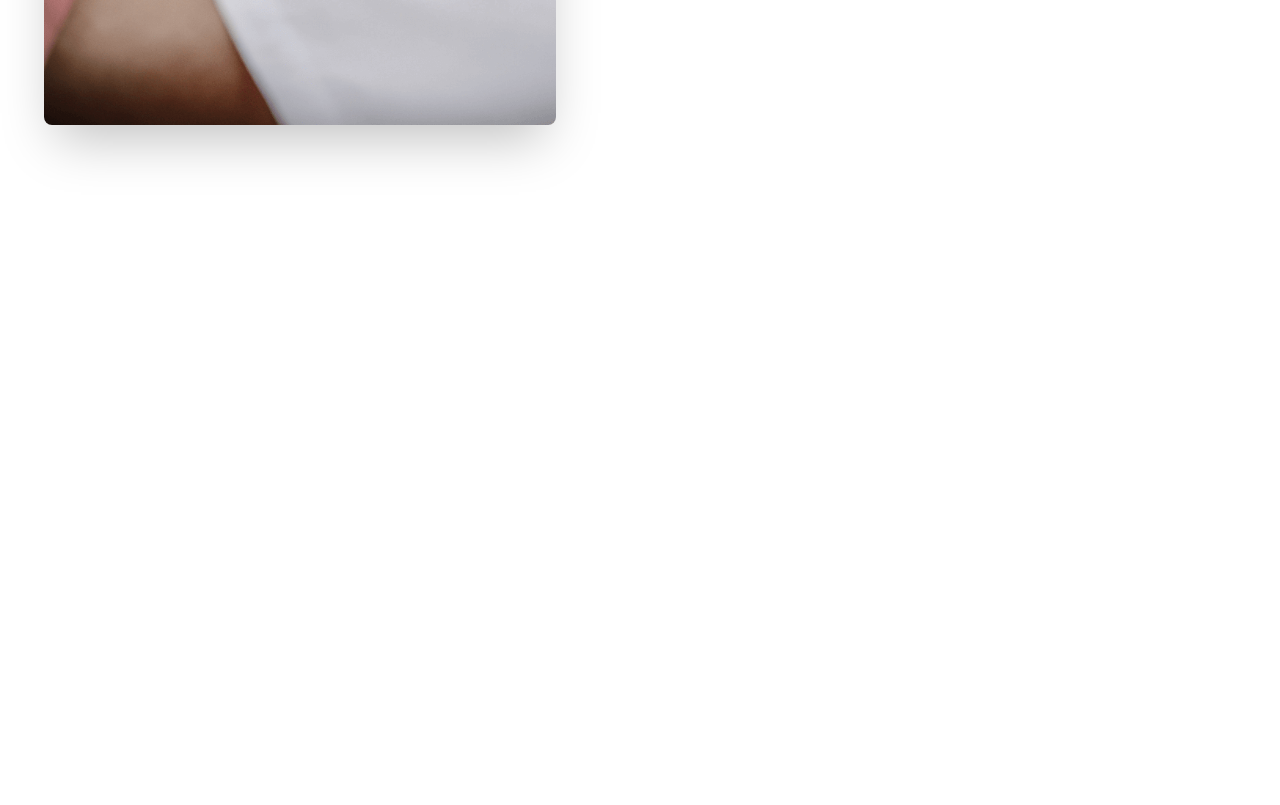
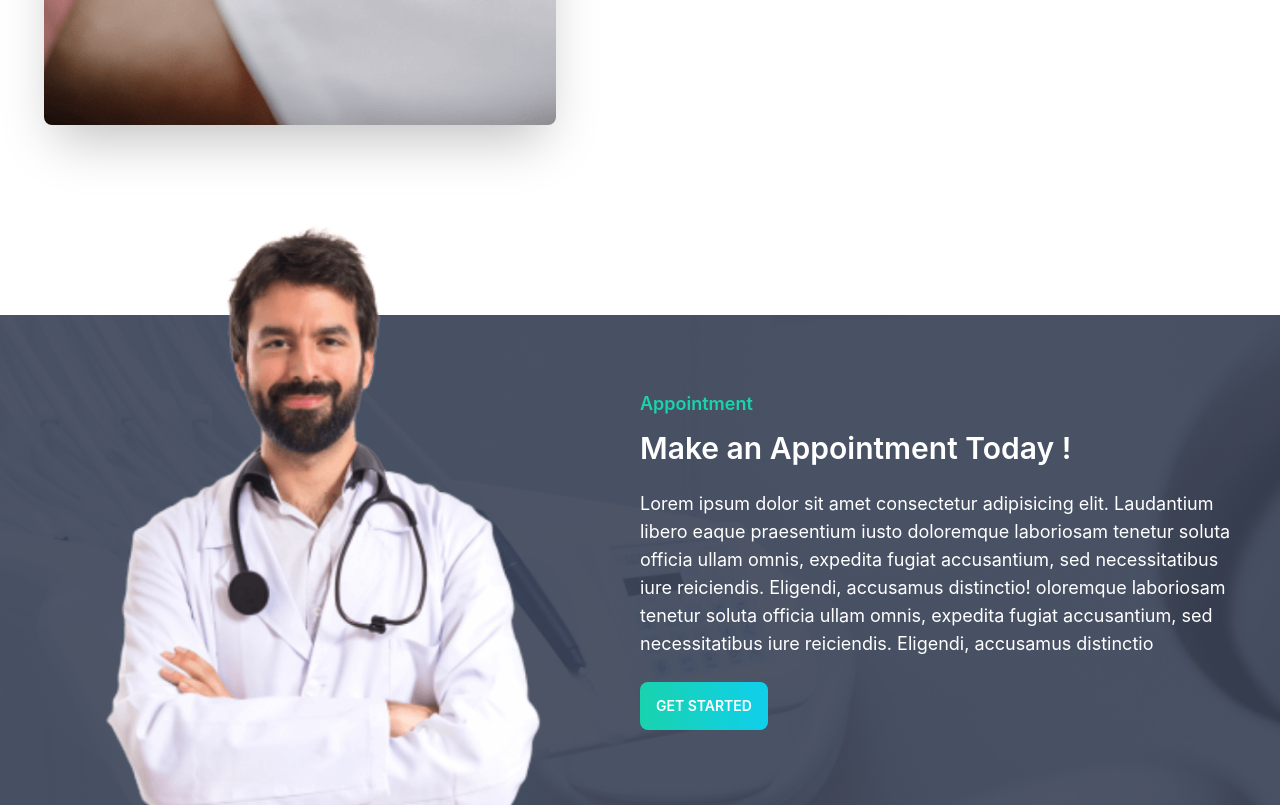
Before and after one commit to Sp-Tamim33/doctor-portal, a React (Create React App) app: page / in a window 1280 px wide. Shown: the part 2256-3061 px from the top of the page. Before the commit the page ends 2459 px from the top, so only its background shows below. Built offline with nearby package versions, Linux system fonts and the light colour scheme.

Commit message:
added appointment section in home page

```diff
--- /dev/null
+++ b/src/Pages/Home/AppointmentSection.js
@@ -0,0 +1,21 @@
+import React from 'react';
+import doctorImg from "../../assets/images/doctor-small.png";
+import bg from "../../assets/images/appointment.png";
+
+const AppointmentSection = () => {
+    return (
+        <div style={{ background: `url(${bg})` }} className='flex justify-center items-center mt-28'>
+            <div className='hidden flex-1 md:block'>
+                <img className='mt-[-100px]' src={doctorImg} alt="" />
+            </div>
+            <div className='flex-1 p-5 text-white'>
+                <p className='text-secondary font-semibold text-lg'>Appointment</p>
+                <h1 className='text-3xl font-semibold py-3'>Make an Appointment Today !</h1>
+                <p className='md:w-[600px] py-3 text-lg'>Lorem ipsum dolor sit amet consectetur adipisicing elit. Laudantium libero eaque praesentium iusto doloremque laboriosam tenetur soluta officia ullam omnis, expedita fugiat accusantium, sed necessitatibus iure reiciendis. Eligendi, accusamus distinctio! oloremque laboriosam tenetur soluta officia ullam omnis, expedita fugiat accusantium, sed necessitatibus iure reiciendis. Eligendi, accusamus distinctio</p>
+                <button className="mt-3 btn bg-gradient-to-r from-secondary to-primary text-white border-0">Get Started</button>
+            </div>
+        </div>
+    );
+};
+
+export default AppointmentSection;
--- a/src/Pages/Home/Home.js
+++ b/src/Pages/Home/Home.js
@@ -3,6 +3,7 @@ import Banner from './Banner';
 import Checkup from './Checkup';
 import ServiceSection from './ServiceSection/ServiceSection';
 import TimeSection from './TimeSection/TimeSection';
+import AppointmentSection from './AppointmentSection';
 
 const Home = () => {
     return (
@@ -11,6 +12,7 @@ const Home = () => {
             <TimeSection />
             <ServiceSection />
             <Checkup />
+            <AppointmentSection />
         </div>
     );
 };
```
